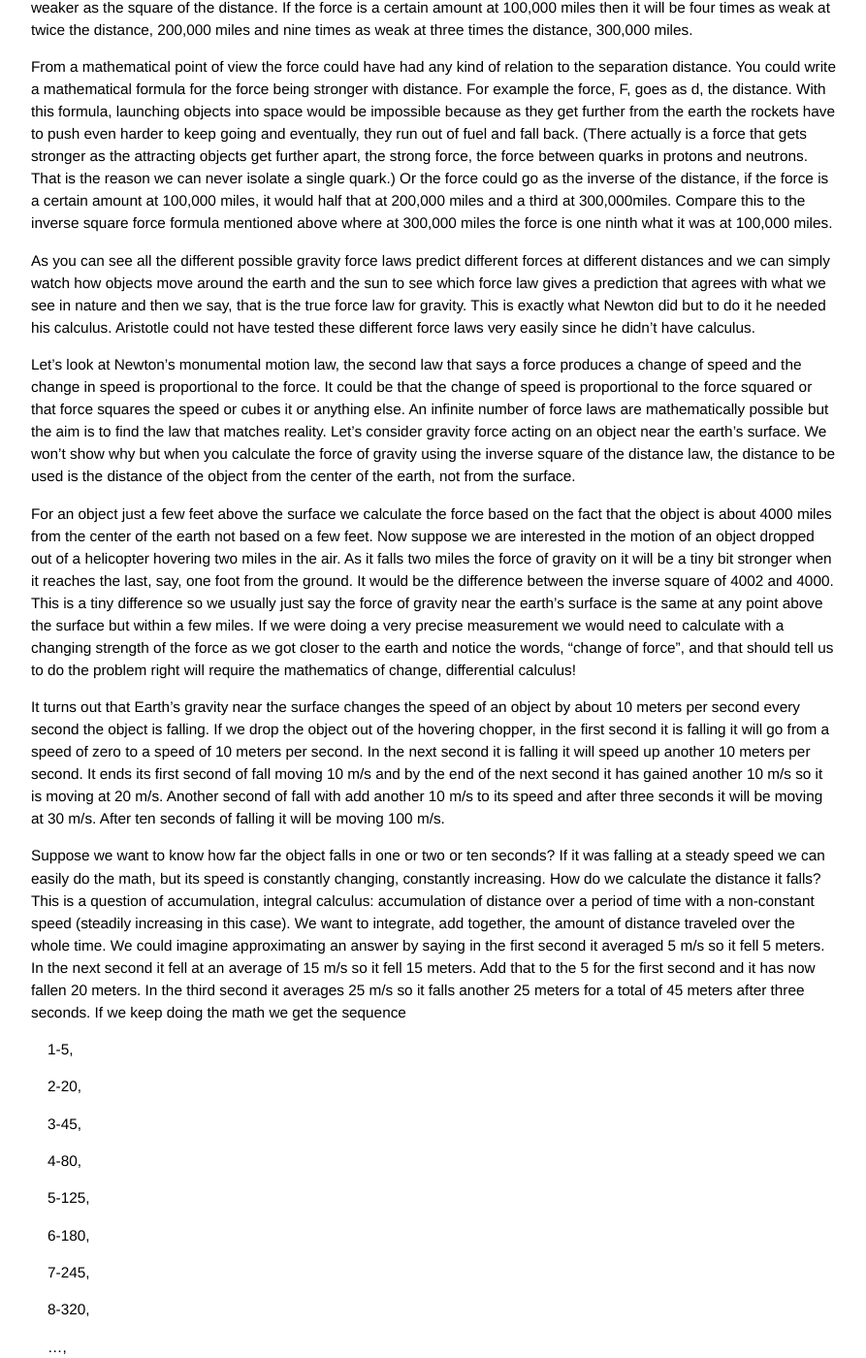
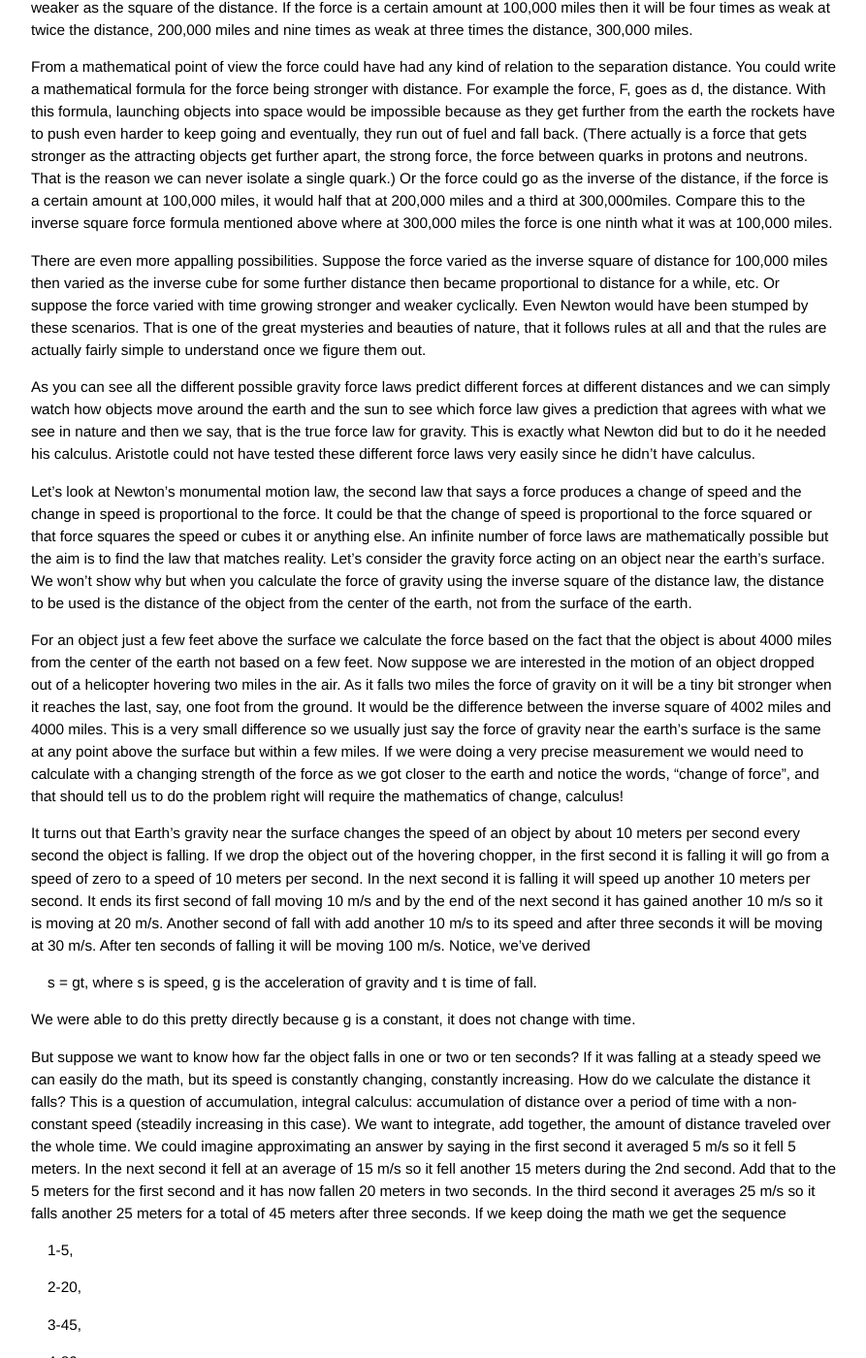
Before and after one commit to grbfacet/facet, a Jekyll site: the page built from tutorial.md, in a window 1280 px wide and 1400 px high, scrolled down 3277 px. Shown: the whole window at 97% size, without its empty margins (193-1086 px from the left). Built offline with Jekyll 4.4.1, drawn with Linux system fonts in a browser that asks for light colours; Markdown is read by kramdown in place of the engine named in the settings; some of the changed text lies outside the part shown.

Commit message:
Update tutorial.md

```diff
--- a/tutorial.md
+++ b/tutorial.md
@@ -50,22 +50,27 @@
 
 Without going into the history we should be careful not to disparage the ideas of the ancients. For example, consider a horse pulling a cart, something very familiar to Aristotle. The horse pulls with a constant force and the cart moves at a constant speed. If the horse pulls harder, the cart moves at faster speed, so obviously speed is proportional to force. But Newton says change of speed is proportional to force. In our modern point of view the cart does indeed move with a speed proportional to the pull of the horse, but it also is affected by other forces, in particular the force of friction in its wheel bearings and all the small bumps in the road. Newton would say those forces resisting the motion exactly balance the pull of the horse and the cart moves at a constant speed because the total of all forces on it balance out to zero.
 
-However, the ancients accepted steady motion without force in the heavens where the sun, moon, planets and stars moved across the sky at a steady speed with nothing pushing them. But this was another of Newton’s great accomplishments to assert that the laws of motion on the earth were the same as those in the heavens whereas it is obvious to common sense that the sky is an entirely different kind of place than around the surface of the earth. So Newton unified many different phenomena under one set of laws.
+However, the ancients noticed steady motion without any apparent force in the heavens where the sun, moon, planets and stars moved across the sky at a steady speed with nothing pushing them. But this was another of Newton’s great accomplishments to assert that the laws of motion on the earth were the same as those in the heavens whereas it is obvious to common sense that the sky is an entirely different kind of place than around the surface of the earth. So Newton unified many different phenomena under one set of laws.
 
 Newton gave a quantitative law of gravity. Not just that the gravity of the earth pulled objects to it but he said quantitatively how strong the pull was. The further you go from the earth into space the weaker the force. In particular the force gets weaker as the square of the distance. If the force is a certain amount at 100,000 miles then it will be four times as weak at twice the distance, 200,000 miles and nine times as weak at three times the distance, 300,000 miles.
 
 From a mathematical point of view the force could have had any kind of relation to the separation distance. You could write a mathematical formula for the force being stronger with distance. For example the force, F, goes as d, the distance. With this formula, launching objects into space would be impossible because as they get further from the earth the rockets have to push even harder to keep going and eventually, they run out of fuel and fall back. (There actually is a force that gets stronger as the attracting objects get further apart, the strong force, the force between quarks in protons and neutrons. That is the reason we can never isolate a single quark.) Or the force could go as the inverse of the distance, if the force is a certain amount at 100,000 miles, it would half that at 200,000 miles and a third at 300,000miles. Compare this to the inverse square force formula mentioned above where at 300,000 miles the force is one ninth what it was at 100,000 miles.
 
+There are even more appalling possibilities. Suppose the force varied as the inverse square of distance for 100,000 miles then varied as the inverse cube for some further distance then became proportional to distance for a while, etc. Or suppose the force varied with time growing stronger and weaker cyclically. Even Newton would have been stumped by these scenarios. That is one of the great mysteries and beauties of nature, that it follows rules at all and that the rules are actually fairly simple to understand once we figure them out.
 
 As you can see all the different possible gravity force laws predict different forces at different distances and we can simply watch how objects move around the earth and the sun to see which force law gives a prediction that agrees with what we see in nature and then we say, that is the true force law for gravity. This is exactly what Newton did but to do it he needed his calculus. Aristotle could not have tested these different force laws very easily since he didn’t have calculus.
 
-Let’s look at Newton’s monumental motion law, the second law that says a force produces a change of speed and the change in speed is proportional to the force. It could be that the change of speed is proportional to the force squared or that force squares the speed or cubes it or anything else. An infinite number of force laws are mathematically possible but the aim is to find the law that matches reality. Let’s consider gravity force acting on an object near the earth’s surface. We won’t show why but when you calculate the force of gravity using the inverse square of the distance law, the distance to be used is the distance of the object from the center of the earth, not from the surface.
+Let’s look at Newton’s monumental motion law, the second law that says a force produces a change of speed and the change in speed is proportional to the force. It could be that the change of speed is proportional to the force squared or that force squares the speed or cubes it or anything else. An infinite number of force laws are mathematically possible but the aim is to find the law that matches reality. Let’s consider the gravity force acting on an object near the earth’s surface. We won’t show why but when you calculate the force of gravity using the inverse square of the distance law, the distance to be used is the distance of the object from the center of the earth, not from the surface of the earth.
 
-For an object just a few feet above the surface we calculate the force based on the fact that the object is about 4000 miles from the center of the earth not based on a few feet. Now suppose we are interested in the motion of an object dropped out of a helicopter hovering two miles in the air. As it falls two miles the force of gravity on it will be a tiny bit stronger when it reaches the last, say, one foot from the ground. It would be the difference between the inverse square of 4002 and 4000. This is a tiny difference so we usually just say the force of gravity near the earth’s surface is the same at any point above the surface but within a few miles. If we were doing a very precise measurement we would need to calculate with a changing strength of the force as we got closer to the earth and notice the words, “change of force”, and that should tell us to do the problem right will require the mathematics of change, differential calculus!
+For an object just a few feet above the surface we calculate the force based on the fact that the object is about 4000 miles from the center of the earth not based on a few feet. Now suppose we are interested in the motion of an object dropped out of a helicopter hovering two miles in the air. As it falls two miles the force of gravity on it will be a tiny bit stronger when it reaches the last, say, one foot from the ground. It would be the difference between the inverse square of 4002 miles and 4000 miles. This is a very small difference so we usually just say the force of gravity near the earth’s surface is the same at any point above the surface but within a few miles. If we were doing a very precise measurement we would need to calculate with a changing strength of the force as we got closer to the earth and notice the words, “change of force”, and that should tell us to do the problem right will require the mathematics of change, calculus!
 
-It turns out that Earth’s gravity near the surface changes the speed of an object by about 10 meters per second every second the object is falling. If we drop the object out of the hovering chopper, in the first second it is falling it will go from a speed of zero to a speed of 10 meters per second. In the next second it is falling it will speed up another 10 meters per second. It ends its first second of fall moving 10 m/s and by the end of the next second it has gained another 10 m/s so it is moving at 20 m/s. Another second of fall with add another 10 m/s to its speed and after three seconds it will be moving at 30 m/s. After ten seconds of falling it will be moving 100 m/s.
+It turns out that Earth’s gravity near the surface changes the speed of an object by about 10 meters per second every second the object is falling. If we drop the object out of the hovering chopper, in the first second it is falling it will go from a speed of zero to a speed of 10 meters per second. In the next second it is falling it will speed up another 10 meters per second. It ends its first second of fall moving 10 m/s and by the end of the next second it has gained another 10 m/s so it is moving at 20 m/s. Another second of fall with add another 10 m/s to its speed and after three seconds it will be moving at 30 m/s. After ten seconds of falling it will be moving 100 m/s. Notice, we've derived
 
-Suppose we want to know how far the object falls in one or two or ten seconds? If it was falling at a steady speed we can easily do the math, but its speed is constantly changing, constantly increasing. How do we calculate the distance it falls? This is a question of accumulation, integral calculus: accumulation of distance over a period of time with a non-constant speed (steadily increasing in this case). We want to integrate, add together, the amount of distance traveled over the whole time. We could imagine approximating an answer by saying in the first second it averaged 5 m/s so it fell 5 meters. In the next second it fell at an average of 15 m/s so it fell 15 meters. Add that to the 5 for the first second and it has now fallen 20 meters. In the third second it averages 25 m/s so it falls another 25 meters for a total of 45 meters after three seconds. If we keep doing the math we get the sequence
+<span class="eq">s = gt, where s is speed, g is the acceleration of gravity and t is time of fall.</span>
+
+We were able to do this pretty directly because g is a constant, it does not change with time.
+
+But suppose we want to know how far the object falls in one or two or ten seconds? If it was falling at a steady speed we can easily do the math, but its speed is constantly changing, constantly increasing. How do we calculate the distance it falls? This is a question of accumulation, integral calculus: accumulation of distance over a period of time with a non-constant speed (steadily increasing in this case). We want to integrate, add together, the amount of distance traveled over the whole time. We could imagine approximating an answer by saying in the first second it averaged 5 m/s so it fell 5 meters. In the next second it fell at an average of 15 m/s so it fell another 15 meters during the 2nd second. Add that to the 5 meters for the first second and it has now fallen 20 meters in two seconds. In the third second it averages 25 m/s so it falls another 25 meters for a total of 45 meters after three seconds. If we keep doing the math we get the sequence
 
 <span class="eq">1-5,</span>
 
@@ -111,7 +114,9 @@
 
 <span class="eq">nkx<sup>n-1</sup>.</span>
 
-Newton’s achievements in physics were staggering but without his achievement of the calculus none of what we know as physics today would have been possible because physics, the laws governing the material world, almost always involve relations between changing and accumulating variables. And that is calculus. It is interesting to note that Archimedes actually developed the beginnings of integral calculus. Two events buried Archimedes great discovery, his killing by a Roman soldier and the predominance that was given over time to Aristotle’s ideas. Aristotle had theories about everything but Archimedes only focused on basic inanimate natural phenomena and was seen as a narrow specialist and posterity mistakenly accepted Aristotle’s judgment over Archimedes. The reason for this was probably that Aristotle was a generalist and tried to come up with a consistent logical theory of everything. Today we tend the other way and compartmentalize knowledge.
+Newton’s achievements in physics were staggering but without his achievement of the calculus none of what we know as physics today would have been possible because physics, the laws governing the material world, almost always involve relations between changing and accumulating variables. And that is calculus.
+
+It is interesting to note that Archimedes actually developed the beginnings of integral calculus. Two events buried Archimedes great discovery, his killing by a Roman soldier and the predominance that was given over time to Aristotle’s ideas. Aristotle had theories about everything but Archimedes only focused on basic inanimate natural phenomena and was seen as a narrow specialist and posterity mistakenly accepted Aristotle’s judgment over Archimedes. The reason for this was probably that Aristotle was a generalist and tried to come up with a consistent logical theory of everything. Today we tend the other way and compartmentalize knowledge.
 
 
 ### Aside: Units of measure prefixes indicate powers of ten:
```
Also changed, not shown: other parts of tutorial.md (+2 -4 lines).
